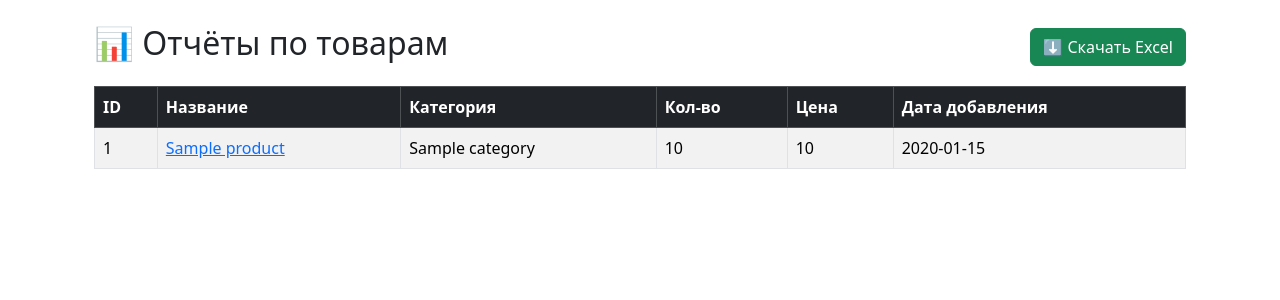
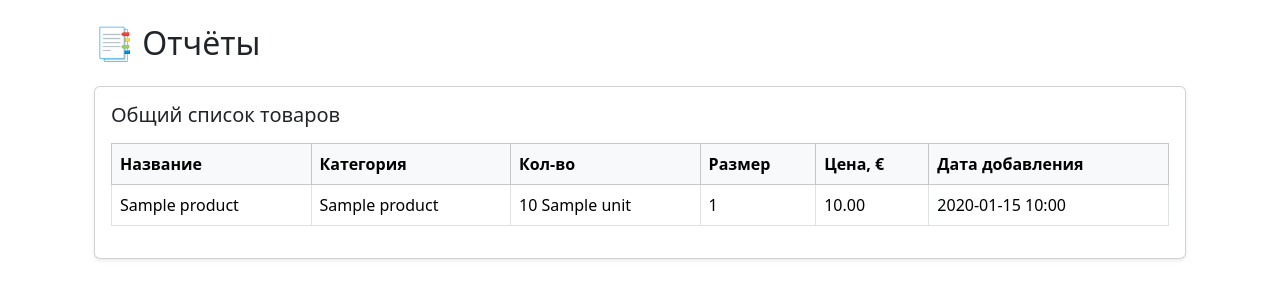
Before and after one commit to NikM19/inventory-app, a Flask app: template templates/reports.html in a window 1280 px wide. Shown: the part 56-356 px from the top of the page. Run offline with Flask 3, Linux system fonts and the light colour scheme; the template is opened without the code that fills it: most values are stand-ins (such as "Sample title", 1, 10 or a date in 2020).

Commit message:
Восстановлен reports.html

```diff
--- a/templates/reports.html
+++ b/templates/reports.html
@@ -1,51 +1,49 @@
 {% extends 'base.html' %}
-
 {% block title %}Отчёты{% endblock %}
-
 {% block content %}
 <div class="container mt-4">
   <div class="d-flex justify-content-between align-items-center mb-3">
-    <h2>📊 Отчёты по товарам</h2>
-    <a href="{{ url_for('export_excel') }}" class="btn btn-success">
-      ⬇️ Скачать Excel
+    <h2>📑 Отчёты</h2>
+    {% if g.user and g.user.role == 'editor' %}
+      <a href="{{ url_for('export_excel') }}" class="btn btn-outline-success">
+        Скачать Excel
       </a>
+    {% endif %}
   </div>
-
+  <div class="card shadow-sm">
+    <div class="card-body">
+      <h5 class="card-title mb-3">Общий список товаров</h5>
       {% if products %}
-    <div class="table-responsive">
-      <table class="table table-striped table-bordered table-hover">
-        <thead class="table-dark">
+        <table class="table table-bordered table-hover align-middle">
+          <thead class="table-light">
             <tr>
-            <th>ID</th>
               <th>Название</th>
               <th>Категория</th>
               <th>Кол-во</th>
-            <th>Цена</th>
+              <th>Размер</th>
+              <th>Цена, €</th>
               <th>Дата добавления</th>
             </tr>
           </thead>
           <tbody>
             {% for product in products %}
               <tr>
-            <td>{{ product.id }}</td>
+                <td>{{ product.name }}</td>
+                <td>{{ product.category_name }}</td>
+                <td>{{ product.quantity }} {{ product.unit }}</td>
+                <td>{{ product.size or '—' }}</td>
+                <td>{% if product.price is not none %}{{ '%.2f'|format(product.price) }}{% endif %}</td>
                 <td>
-              <a href="{{ url_for('view', product_id=product.id) }}">
-                {{ product.name }}
-              </a>
+                  {{ product.created_at[:16].replace('T', ' ') if product.created_at else '—' }}
                 </td>
-            <td>{{ product.category.name if product.category else '—' }}</td>
-            <td>{{ product.quantity }}</td>
-            <td>{{ product.price }}</td>
-            <td>{{ product.created_at.strftime('%Y-%m-%d') }}</td>
               </tr>
             {% endfor %}
           </tbody>
         </table>
-    </div>
       {% else %}
-    <div class="alert alert-info">
-      Пока нет товаров для отчёта.
-    </div>
+        <p class="text-muted">Товаров пока нет.</p>
       {% endif %}
     </div>
+  </div>
+</div>
 {% endblock %}
```
Lines whose indentation alone changed are shown as unchanged.
